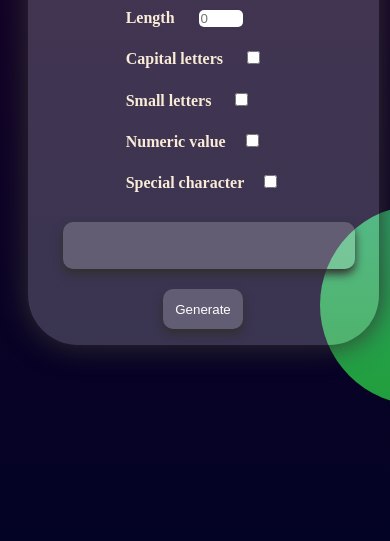
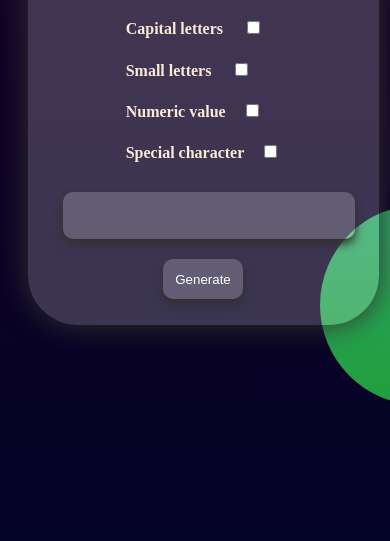
Before and after one commit to shreya5xiii/password_generator, a plain HTML site: page index.html in a window 390 px wide. Shown: the part 303-844 px from the top of the page. Drawn offline with Linux system fonts and the light colour scheme.

Commit message:
Update style.css

```diff
--- a/style.css
+++ b/style.css
@@ -103,9 +103,9 @@ body{
 @media (max-width:680px){
     #main{
         width: 90%;
-        height: 490px;
+        height: 500px;
         margin-left:5%;
-        margin-top: 150px;
+        margin-top: 120px;
     }
     #circle1{
         width: 150px;
```
